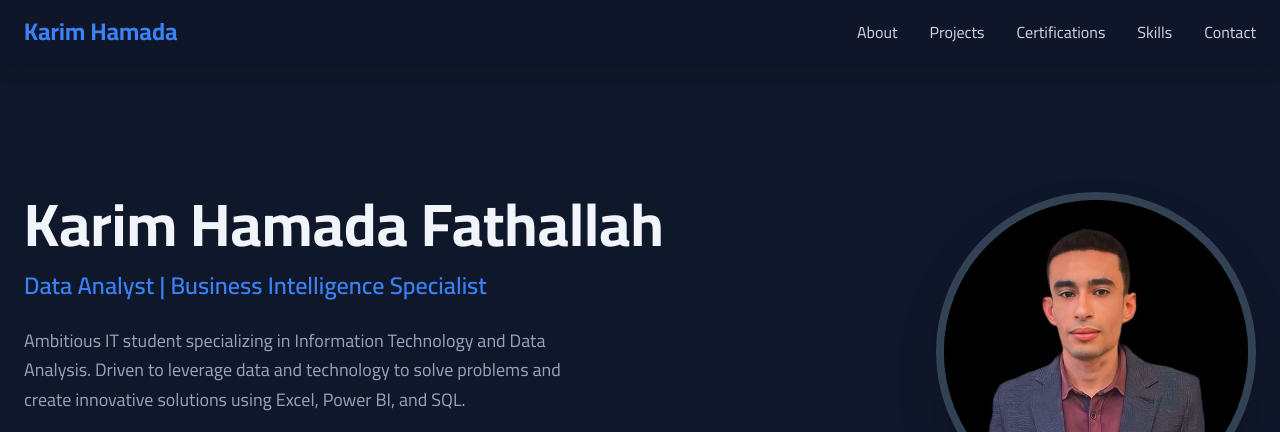
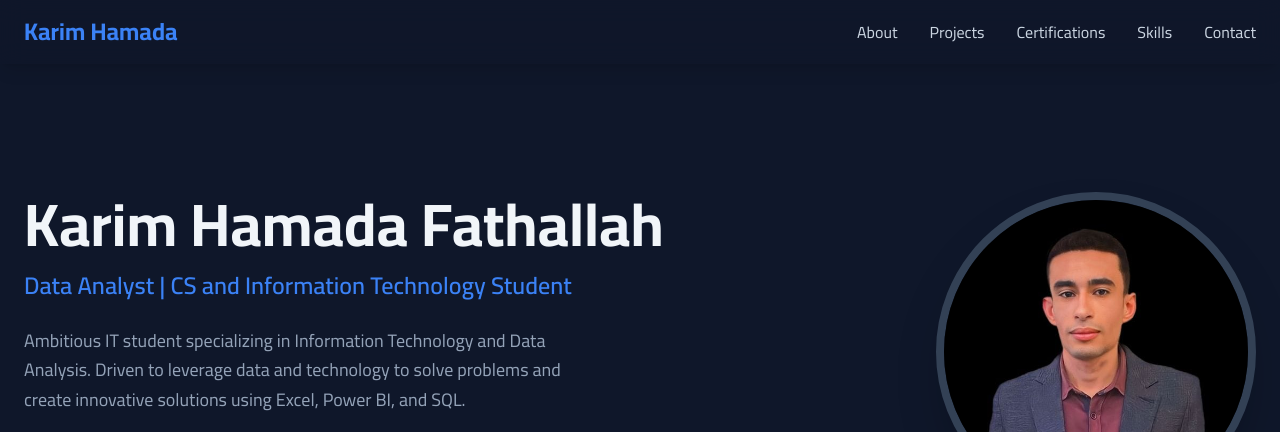
Before and after one commit to karimhamada240-dotcom/karimhamada240-dotcom.github.io, a plain HTML site: page index.html in a window 1280 px wide. Shown: the top 432 px of the page. Drawn offline with nearby package versions, Linux system fonts and the light colour scheme.

Commit message:
Update index.html

```diff
--- a/index.html
+++ b/index.html
@@ -70,7 +70,7 @@
                     Karim Hamada Fathallah
                 </h1>
                 <p class="mt-4 text-xl md:text-2xl font-semibold text-blue-500">
-                    Data Analyst | Business Intelligence Specialist
+                    Data Analyst | CS and Information Technology Student
                 </p>
                 <p class="mt-6 max-w-xl mx-auto md:mx-0 text-lg text-slate-400 leading-relaxed">
                     Ambitious IT student specializing in Information Technology and Data Analysis. Driven to leverage data and technology to solve problems and create innovative solutions using Excel, Power BI, and SQL.
```
